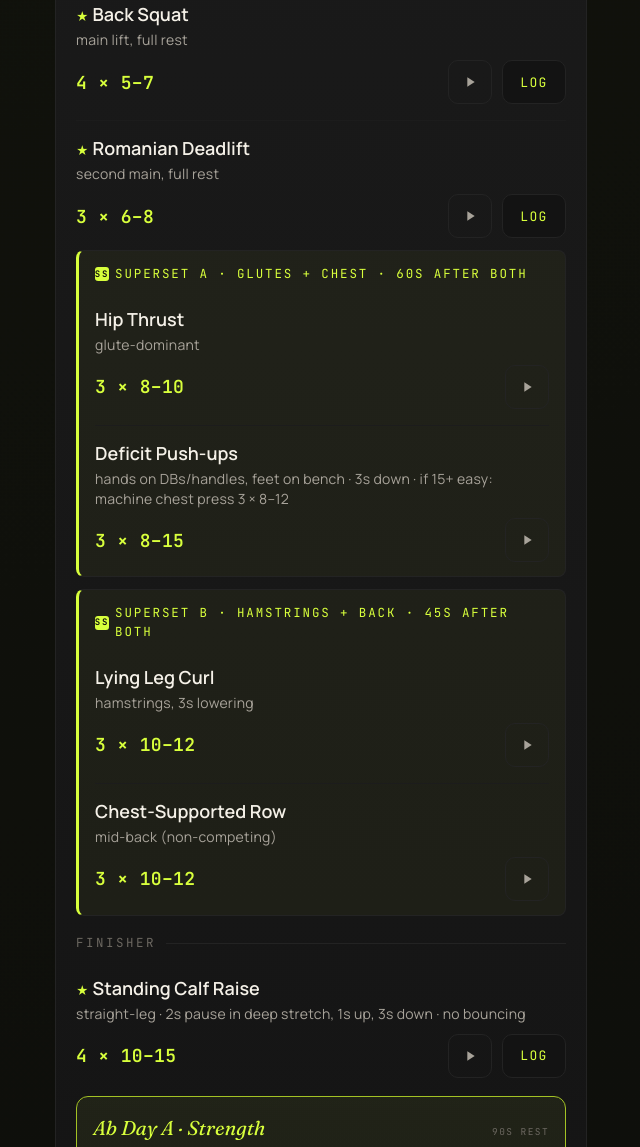
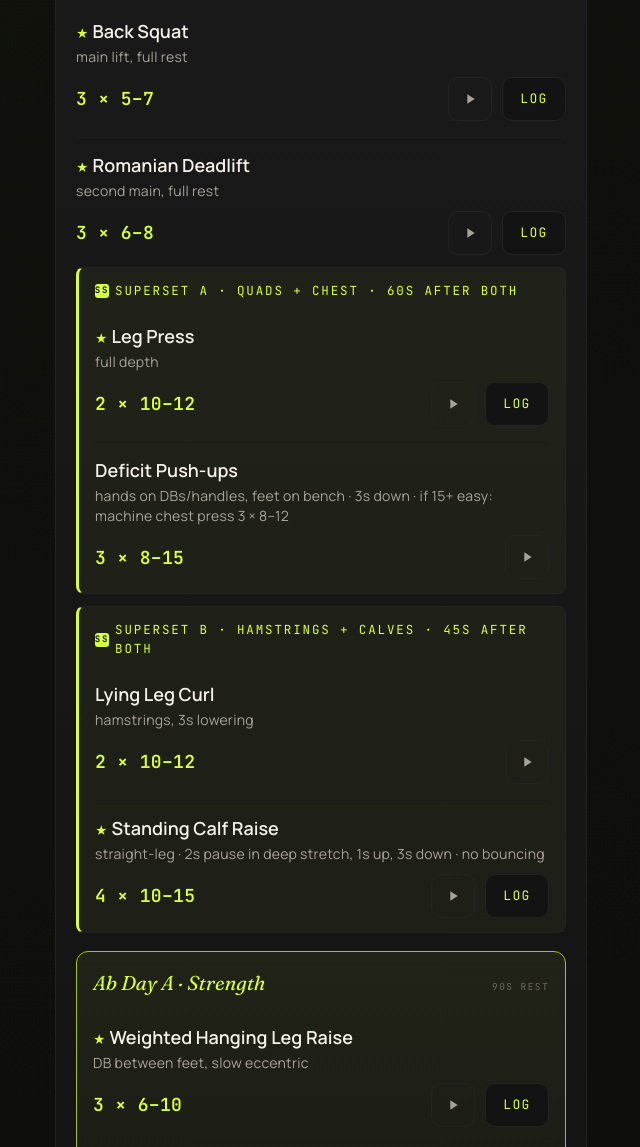
Before and after one commit to juliusdx/cut-plan, a plain HTML site: page index.html in a window 1280 px wide. Shown: the part 991-2138 px from the top of the page, without its empty margins (319-959 px from the left). Drawn offline with Linux system fonts and the light colour scheme.

Commit message:
One leg day (Tue), Friday becomes Zone 2 cardio + abs
Co-Authored-By: Claude Opus 5.5 <noreply@anthropic.com>
Claude-Session: https://claude.ai/code/session_01J3hmckd8CVkKcxZTnLXW5j

```diff
--- a/index.html
+++ b/index.html
@@ -977,7 +977,7 @@
       <strong>Sleep basics:</strong> same wake time daily (weekends too) · no caffeine after 12pm · 4×4 / lifting done ≥3h before bed · last big meal 2–3h before bed with some carbs · room cool + dark · phone out of the bedroom.
     </div>
     <div class="insight">
-      <strong>Schedule:</strong> Mon Upper A · Tue Lower A · Thu Upper B · Fri Lower B. Wed and Sat are flex (cardio, pickleball, or rest). Sunday rest. Skip a day = no catch-up, just resume.
+      <strong>Schedule:</strong> Mon Upper A · Tue Legs (only leg day) · Wed 4×4 · Thu Upper B · Fri Zone 2 + abs · Sat optional easy swim/walk + Stack A. Sunday pickleball/rest. Review: if squat drops >10% in 6 weeks, add sets back. Skip a day = no catch-up, just resume.
     </div>
   </div>
 
@@ -1400,40 +1400,34 @@
         }
       ]
     },
-    2: { // Tuesday — Lower A
-      title: 'Lower A · <em>strength</em>',
-      subtitle: 'Squat/RDL mains + fresh accessories · 60–70 min',
+    2: { // Tuesday — Legs (only leg day this block)
+      title: 'Legs · <em>the one leg day</em>',
+      subtitle: 'Squat/RDL mains + leg press · ~50 min',
       type: 'lift',
-      priority: 'Strength rebuild · add reps, then weight',
+      priority: 'Hold leg strength on half the volume · last 2 reps hard',
       blocks: [
         {
           type: 'main',
           exercises: [
-            { name: 'Back Squat', sub: 'main lift, full rest', scheme: '4 × 5–7', star: true, log: 'squat', rest: '2–3 min' },
+            { name: 'Back Squat', sub: 'main lift, full rest', scheme: '3 × 5–7', star: true, log: 'squat', rest: '2–3 min' },
             { name: 'Romanian Deadlift', sub: 'second main, full rest', scheme: '3 × 6–8', star: true, log: 'rdl', rest: '2 min' }
           ]
         },
         {
           type: 'superset',
-          label: 'Superset A · glutes + chest',
+          label: 'Superset A · quads + chest',
           rest: '60s after both',
           exercises: [
-            { name: 'Hip Thrust', sub: 'glute-dominant', scheme: '3 × 8–10' },
+            { name: 'Leg Press', sub: 'full depth', scheme: '2 × 10–12', star: true, log: 'legpress' },
             { name: 'Deficit Push-ups', sub: 'hands on DBs/handles, feet on bench · 3s down · if 15+ easy: machine chest press 3 × 8–12', scheme: '3 × 8–15' }
           ]
         },
         {
           type: 'superset',
-          label: 'Superset B · hamstrings + back',
+          label: 'Superset B · hamstrings + calves',
           rest: '45s after both',
           exercises: [
-            { name: 'Lying Leg Curl', sub: 'hamstrings, 3s lowering', scheme: '3 × 10–12' },
-            { name: 'Chest-Supported Row', sub: 'mid-back (non-competing)', scheme: '3 × 10–12' }
-          ]
-        },
-        {
-          type: 'finisher',
-          exercises: [
+            { name: 'Lying Leg Curl', sub: 'hamstrings, 3s lowering', scheme: '2 × 10–12' },
             { name: 'Standing Calf Raise', sub: 'straight-leg · 2s pause in deep stretch, 1s up, 3s down · no bouncing', scheme: '4 × 10–15', star: true, log: 'calf' }
           ]
         }
@@ -1509,35 +1503,17 @@
         ]
       }
     },
-    5: { // Friday — Lower B (rotated variations)
-      title: 'Lower B · <em>hypertrophy</em>',
-      subtitle: 'New variations · legs + core · 50–60 min',
+    5: { // Friday — Zone 2 cardio + abs (replaces Lower B)
+      title: 'Zone 2 · <em>cardio + abs</em>',
+      subtitle: 'Easy aerobic · ~60 min total',
       type: 'lift',
-      priority: 'Volume focus · last 2 reps should be hard',
+      priority: 'HR 109–127 · conversational · finish ≥3h before bed',
       blocks: [
         {
           type: 'main',
           exercises: [
-            { name: 'Leg Press', sub: 'main lift, full depth', scheme: '4 × 8–12', star: true, log: 'legpress', rest: '2 min' },
-            { name: 'Single-Leg RDL', sub: 'DB, balance + hamstrings · trimmed', scheme: '2 × 8/leg', rest: '75s' }
-          ]
-        },
-        {
-          type: 'superset',
-          label: 'Superset A · quads + lower abs',
-          rest: '60s after both',
-          exercises: [
-            { name: 'Goblet Squat', sub: 'heels elevated, slow · trimmed', scheme: '2 × 10–12' },
-            { name: 'Hanging Knee Raise w/ Twist', sub: 'obliques + lower abs', scheme: '3 × 10/side' }
-          ]
-        },
-        {
-          type: 'superset',
-          label: 'Superset B · hamstrings + calves',
-          rest: '45s after both',
-          exercises: [
-            { name: 'Seated Leg Curl', sub: 'hamstrings', scheme: '3 × 12–15' },
-            { name: 'Seated Calf Raise', sub: 'bent-knee (soleus) · 2s pause at stretch · last set: partials to failure', scheme: '4 × 12–15' }
+            { name: 'Incline Walk or Easy Swim', sub: 'treadmill 12% @ 5.5–6 km/h, or easy freestyle · stay in Zone 2', scheme: '40–45 min' },
+            { name: 'Seated Calf Raise', sub: 'bent-knee (soleus) · 2s pause at stretch', scheme: '3 × 12–15' }
           ]
         }
       ],
```
